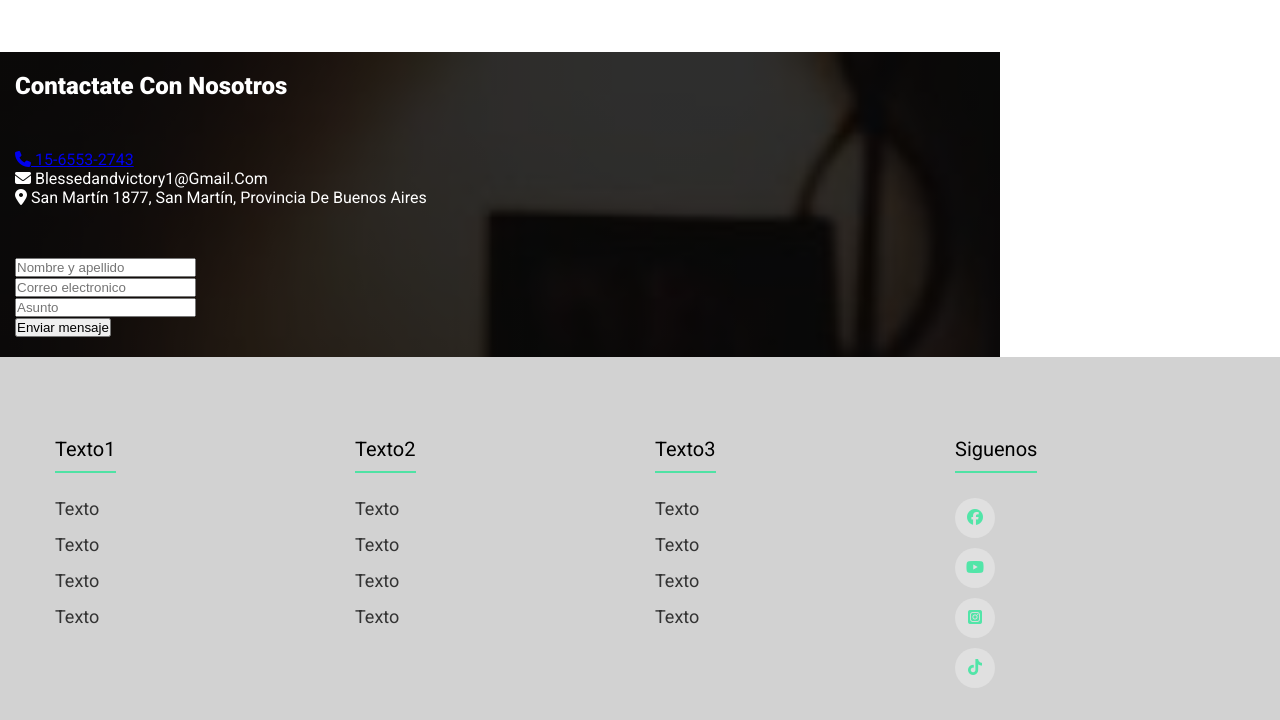
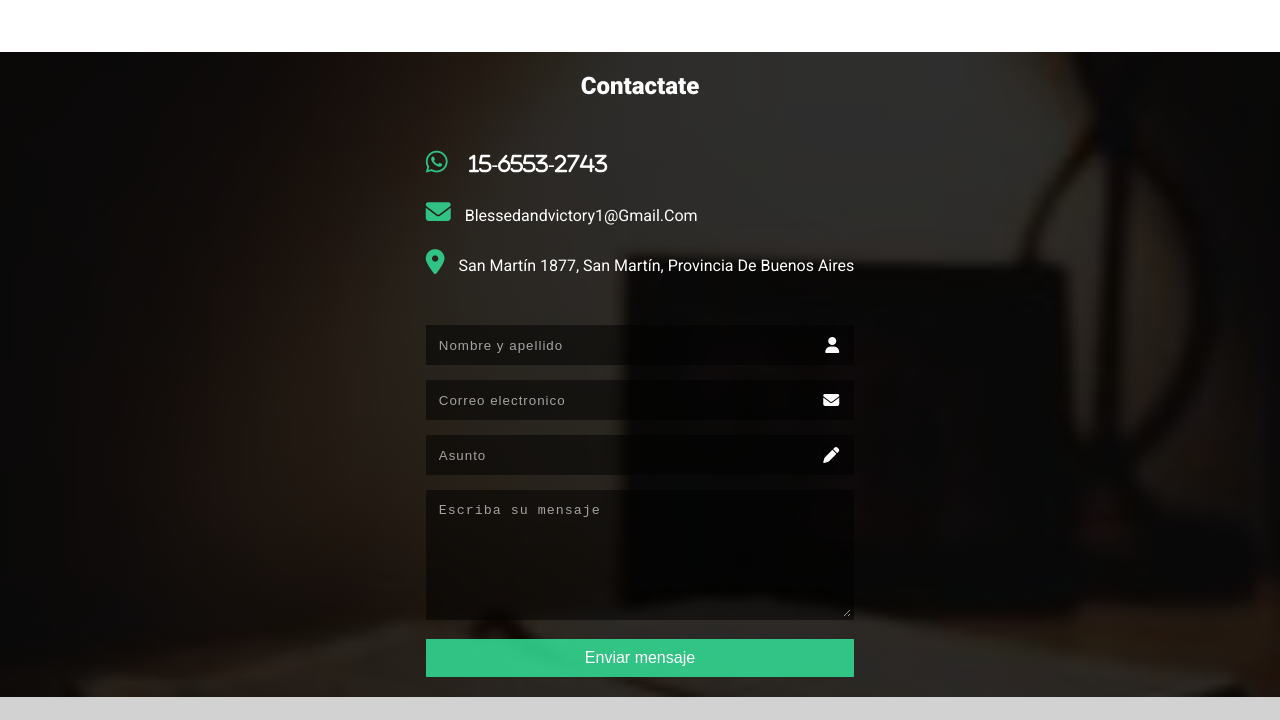
Before and after one commit to pabloperez293/bendiciones-main, a plain HTML site: page index.html in a window 1280 px wide. Shown: the part 1420-2140 px from the top of the page. Drawn offline with nearby package versions, Linux system fonts and the light colour scheme; a web font is replaced by a local one.

Commit message:
EstilsForms
Mejoramos el formulario y la imagen en el header

```diff
--- a/css/styles.css
+++ b/css/styles.css
@@ -24,8 +24,11 @@ header{
   background-image: url(../img/header.jpg);
   background-size: cover;
   display: flex;
-  justify-content: space-evenly;
-  align-items: center;
+  background-position: center; /* Añadido para centrar la imagen */
+  flex-direction: column; /* Cambiamos a columna para diseño móvil */
+  justify-content: center; /* Centramos verticalmente */
+  align-items: center; /* Centramos horizontalmente */
+  text-align: center; /
 }
 ul{
   list-style-type: none;
@@ -242,13 +245,10 @@ ul{
   align-items: center;
   background: linear-gradient(rgba(0 0 0 / .8), rgba(0 0 0 / .8)), url(../img/escritorio.jpg);
   background-size: cover;
-}
-.container-form{
-  display: grid;
   grid-template-columns: repeat(2,50%);
   padding: 20px;
   gap: 10px;
-  width: 1000px;
+  width: 100%;
 }
 .boxInfo{
   color: var(--first-color);
@@ -256,6 +256,115 @@ ul{
   flex-direction: column;
   gap: 50px;
 }
+.boxInfo > h2{
+  text-align: center;
+  display: flex;
+  flex-direction: column;
+  gap: 50px;
+}
+.data{
+  display: flex;
+  flex-direction: column;
+  gap: 25px;
+}
+.data > p{
+  font-size: 1rem;
+}
+.data > p > i{
+  color: var(--second-color);
+  margin-right: 10px;
+  font-size: 25px;
+}
+.linkIconForm{
+  color: var(--first-color);
+  text-decoration: none;
+  font-size: 20px;
+  margin-left: 15px;
+}
+.data > i {
+  color: var(--second-color);
+  margin-right: 10px;
+  font-size: 25px;
+
+}
+form{
+  display: flex;
+  flex-direction: column;
+  text-align: center;
+  gap: 15px;
+}
+.input-box{
+  position: relative;
+}
+
+.input-box > input{
+  width: 100%;
+  height: 40px;
+  padding: 0 10px;
+  outline: none;
+  background: rgba(0 0 0 / .5);
+  border: 3px solid transparent;
+  letter-spacing: 1px;
+  transition: .3s;
+  color: var(--first-color);
+}
+/* cuando hacemos click se sub */
+.input-box > input:focus,
+.input-box > textarea:focus {
+  border-bottom: 3px solid var(--second-color);
+  animation: shake .2s;
+}
+.input-box > input::placeholder,
+.input-box > textarea::placeholder {
+  color: #a3a3a3;
+}
+.input-box > input:focus::placeholder,
+.input-box > textarea:focus::placeholder {
+  color: transparent;
+}
+.input-box > textarea {
+  width: 100%;
+  height: 130px;
+  background: rgba(0 0 0 / .5);
+  border: 3px solid transparent;
+  letter-spacing: 1px;
+  transition: .3s;
+  color: var(--first-color);
+  padding: 10px;
+  outline: none;
+}
+.input-box > i{
+  background: rgba(0 0 0 / .5);
+  position: absolute;
+  top: 50%;
+  transform: translateY(-50%);
+  right: 15px;
+  transition: .3s;
+}
+.input-box > input:focus ~ i {
+  color: var(--second-color)
+}
+form > button{
+  background: var(--second-color);
+  color: var(--first-color);
+  border: none;
+  outline: none;
+  cursor: pointer;
+  font-size: 1rem;
+  padding: 10px;
+  transition: .2s;
+}
+form > button:hover,
+a:hover{
+  background: seagreen;
+}
+/* Retumb */
+@keyframes shake{
+  0%, 100% {transform: translateX(0);}
+  10%, 30%, 50%, 70%, 90%{transform: translateX(-10px);}
+  20%, 40%, 60%, 80% {transform: translateX(10px);}
+}
+
 /* ------------------------ footer */
 .container-footer{
   max-width: 1200px;
@@ -413,4 +522,22 @@ ul{
     height: auto;
     margin-top: 10px;
   }
+  header {
+    width: 100%;
+    display: flex;
+    justify-content: center;
+    align-items: center;
+  }
+  .form-bg{
+    width: 95%;
+    display: flex;
+    flex-direction: column;
+    gap: 20px;
+  }
+  .boxInfo{
+    gap: 15px;
+  }
+  .boxInfo > h2{
+    font-size: 1.5rem;
+  }
 }
--- a/index.html
+++ b/index.html
@@ -254,29 +254,34 @@
     <!-- Poner un formulario para llenarse y se contactado -->
     <!-- Agregar al final de tu archivo HTML, antes del cierre del body -->
 
-    <section class="container-form form-bg">
+    <div class="form-bg">
       <div class="boxInfo">
-        <h2 >Contactate con nosotros</h2>
+        <h2>Contactate</h2>
         <div class="data">
-          <a href="http://api.whatsapp.com/send?phone=15-6553-2547"><i class="fa-solid fa-phone"></i> 15-6553-2743</a>
+          <i class="fa-brands fa-whatsapp"> <a class="linkIconForm" href="http://api.whatsapp.com/send?phone=15-6553-2547">15-6553-2743</a></i>
           <p><i class="fa-solid fa-envelope"></i> blessedandvictory1@gmail.com</p>
           <p><i class="fa-solid fa-location-dot"></i> San Martín 1877, San Martín, Provincia de Buenos Aires</p>
         </div>
-        <form action="">
+        <form >
           <div class="input-box">
             <input type="text" required placeholder="Nombre y apellido">
+            <i class="fa-solid fa-user"></i>
           </div>
           <div class="input-box">
             <input type="email" required placeholder="Correo electronico">
+            <i class="fa-solid fa-envelope"></i>
           </div>
           <div class="input-box">
             <input type="text" required placeholder="Asunto">
+            <i class="fa-solid fa-pen"></i>
+          </div>
+          <div class="input-box">
+            <textarea cols="30" rows="10" placeholder="Escriba su mensaje"></textarea>
           </div>
           <button type="submit">Enviar mensaje</button>
         </form>
-
       </div>
-    </section>
+    </div>
 
     <!-- Colocar sintonisoras de radios y redes sociales  -->
     <footer class="footer">
```
